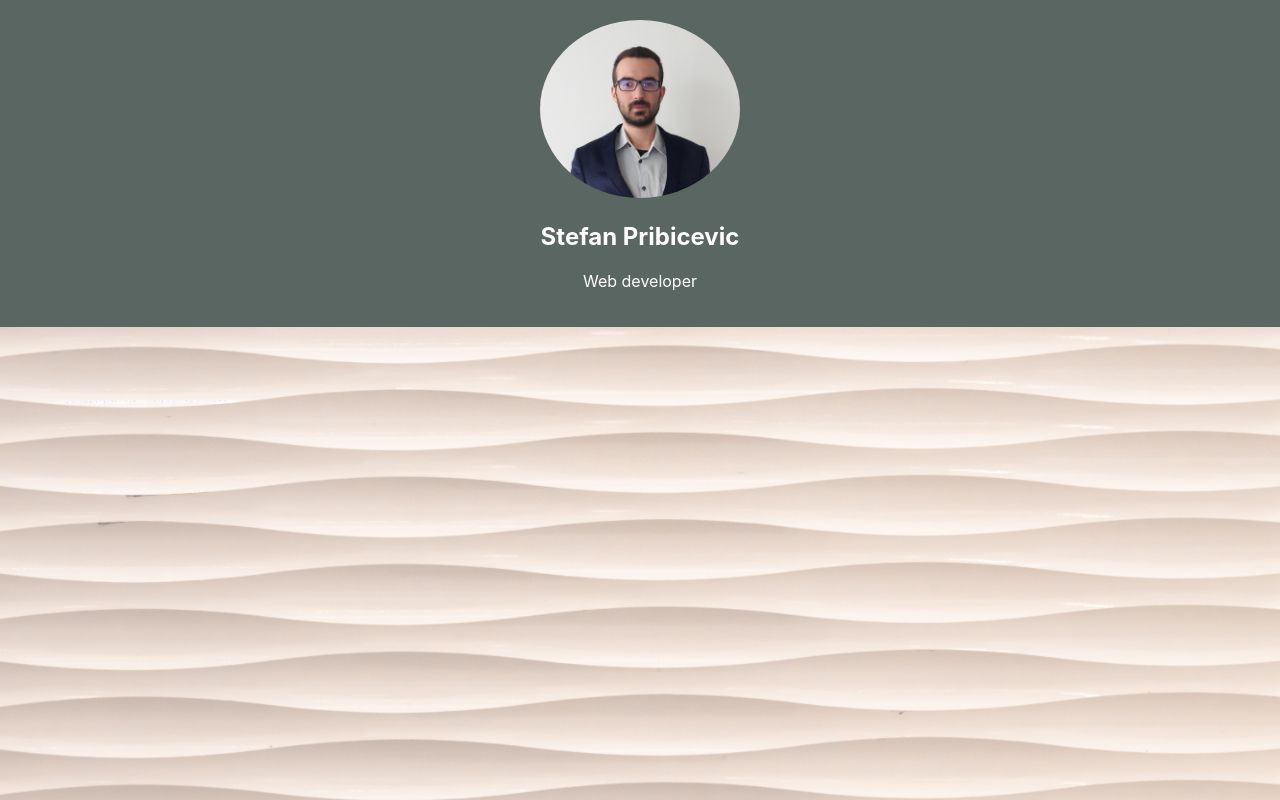
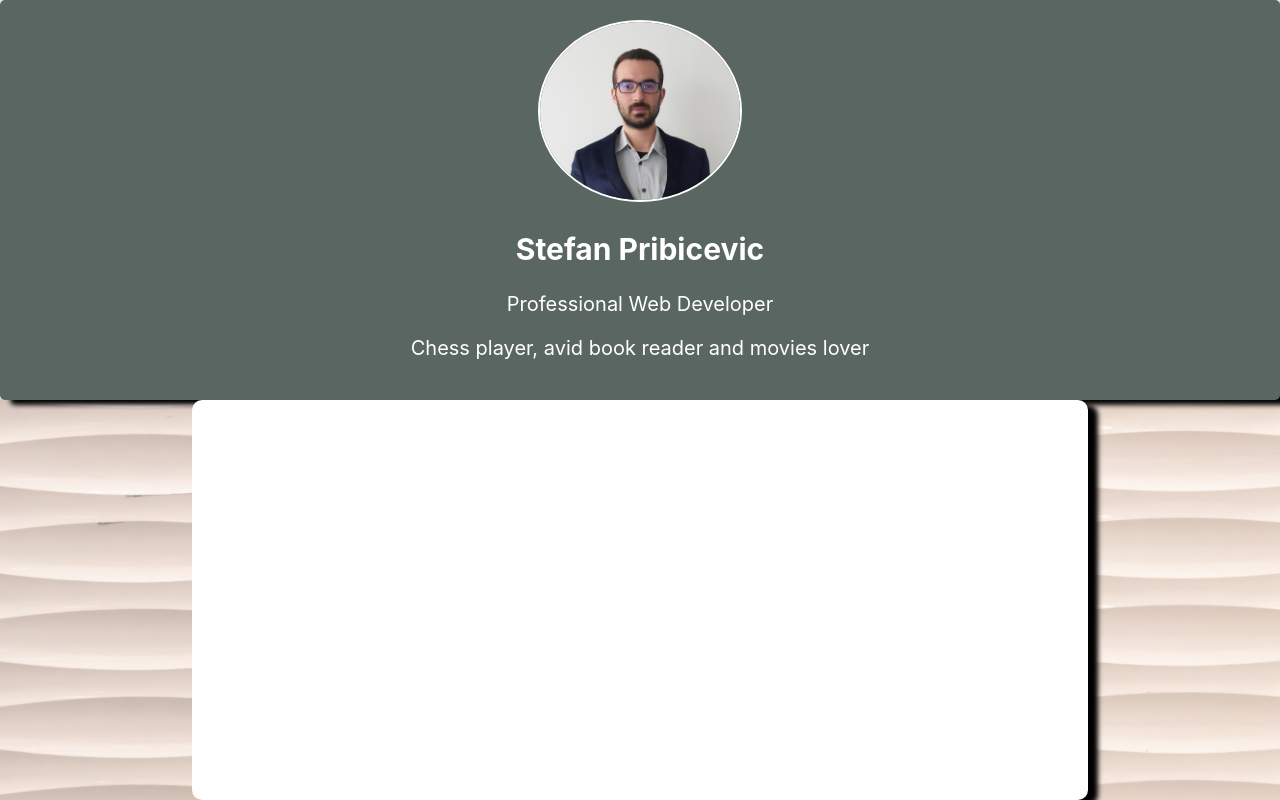
Before and after one commit to Djeveloper/my-website, a React (Create React App) app: page / in a window 1280 px wide. Built offline with nearby package versions, Linux system fonts and the light colour scheme.

Commit message:
Context Layout. Shadow boxes.

```diff
--- /dev/null
+++ b/src/App.css
@@ -0,0 +1,6 @@
+.Root {
+  display: flex;
+  flex-direction: column;
+  align-items: center;
+  height: 100vh;
+}
--- a/src/App.js
+++ b/src/App.js
@@ -1,8 +1,14 @@
 import Profile from "./Components/Profile/Profile";
+import Content from "./Components/Content/Content";
+
+import "./App.css";
 
 function App() {
   return (
-    <Profile />
+    <div class="Root">
+      <Profile />
+      <Content />
+    </div>
   );
 }
 
--- /dev/null
+++ b/src/Components/Content/Content.css
@@ -0,0 +1,15 @@
+.Content {
+  width: 70%;
+  background-color: white;
+  text-align: center;
+  padding: 30px 0;
+  height: 70%;
+  box-shadow: 10px 5px 5px black;
+  border-radius: 10px;
+}
+
+@media (max-width: 1024px) {
+  .Content {
+    width: 100%;
+  }
+}
--- /dev/null
+++ b/src/Components/Content/Content.jsx
@@ -0,0 +1,19 @@
+import LinksContainer from "../LinksContainer/LinksContainer";
+
+import "./Content.css";
+
+const Content = () => {
+  const links = [{
+    // name:
+  }, {
+
+  }];
+
+  return (
+    <div className="Content">
+      <LinksContainer links={links} />
+    </div>
+  );
+}
+
+export default Content;
--- /dev/null
+++ b/src/Components/LinksContainer/Link.jsx
@@ -0,0 +1,10 @@
+import "./LinksContainer.css";
+
+const Link = ({ icon, text, link }) => (
+  <a className="Link" href={link}>
+    <img src={icon} alt={link} />
+    <p>{text}</p>
+  </a>
+)
+
+export default Link;
--- /dev/null
+++ b/src/Components/LinksContainer/LinksContainer.css
@@ -0,0 +1,5 @@
+.LinksContainer {
+  display: flex;
+}
+
+.Link {}
--- /dev/null
+++ b/src/Components/LinksContainer/LinksContainer.jsx
@@ -0,0 +1,11 @@
+import Link from "./Link";
+
+import "./LinksContainer.css";
+
+const LinksContainer = ({ links }) => (
+  <div className="LinksContainer">
+    {links.map(({ icon, text, link }) => (<Link icon={icon} text={text} link={link} />))}
+  </div>
+)
+
+export default LinksContainer;
--- a/src/Components/Profile/Profile.css
+++ b/src/Components/Profile/Profile.css
@@ -3,9 +3,21 @@
   text-align: center;
   color: white;
   padding: 20px 0;
+  width: 100%;
+  box-shadow: 10px 5px 5px black;
+  border-radius: 5px;
 }
 
 .Profile img {
   border-radius: 50%;
   width: 200px;
+  border: 2px solid white;
 }
+
+.Profile h2 {
+  font-size: 30px;
+}
+
+.Profile p {
+  font-size: 20px;
+}
--- a/src/Components/Profile/Profile.jsx
+++ b/src/Components/Profile/Profile.jsx
@@ -6,7 +6,8 @@ const Profile = () => (
   <div className="Profile">
     <img src={ProfileImage} alt="Profile" />
     <h2>Stefan Pribicevic</h2>
-    <p>Web developer</p>
+    <p>Professional Web Developer</p>
+    <p>Chess player, avid book reader and movies lover</p>
   </div>
 )
 
```
